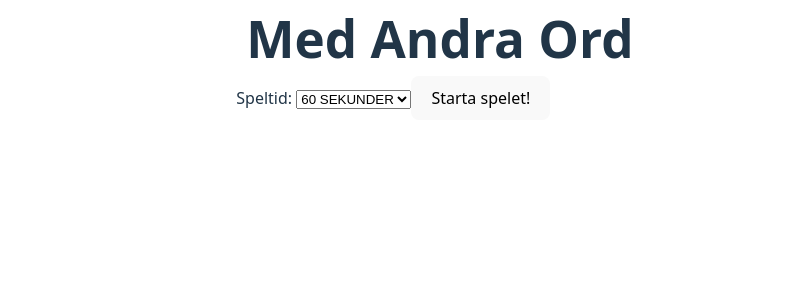
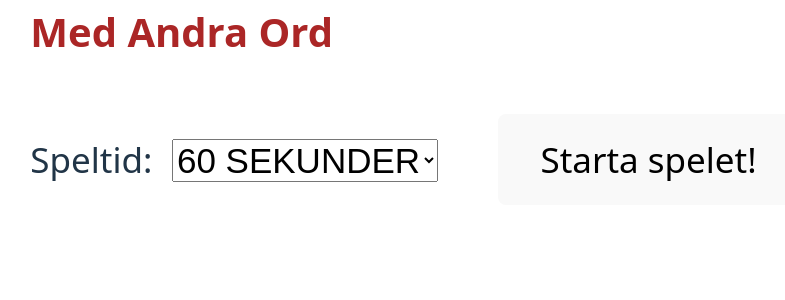
Before and after one commit to TimmyBartelius/Gissa-Ordet, a React (Vite) app: page / in a window 1280 px wide. Shown: the top 300 px of the page, without its empty margins (200-985 px from the left). Built offline with nearby package versions, Linux system fonts and the light colour scheme.

Commit message:
Spellogik

```diff
--- a/src/App.css
+++ b/src/App.css
@@ -4,4 +4,40 @@ body{
 }
 .title{
 	margin: 10px;
+	font-size: 40px;
+	color: rgb(171, 38, 38)
 }
+.time{
+	text-align: center;
+	font-size: 35px;
+	margin: 10px;
+}
+.startBtn{
+	margin: 50px;
+}
+.during-game{
+	display:flex;
+	flex-direction: column;
+	justify-self: center;
+}
+.word-display{
+	text-align: center;
+	font-size: 50px;
+	padding: 10px;
+	border: solid white 5px;
+
+}
+.time-left{
+	text-align: center;
+	font-size: 40px;
+}
+.current-score{
+	text-align: center;
+	font-size: 25px;
+}
+.correct-guess{
+	align-items: center;
+	font-size: 35px;
+	height: 150px;
+	width: 300px;
+}
--- a/src/App.jsx
+++ b/src/App.jsx
@@ -25,7 +25,7 @@ function App() {
 	};
 
 	const handleCorrectGuess = () =>{
-		setScore(prec => prev +1);
+		setScore(prev => prev +1);
 		setCurrentWord(getRandomWord());
 	};
 
@@ -54,7 +54,7 @@ function App() {
 
 			{!gameStarted && !gameOver && (<div className="time">
 			<label>Speltid: </label>
-			<select onChange={handleDurationChange} value={duration}>
+			<select className="time" onChange={handleDurationChange} value={duration}>
 				<option value={30}>30 SEKUNDER</option>
 				<option value={60}>60 SEKUNDER</option>
 			</select>
@@ -67,7 +67,8 @@ function App() {
 			<h2 className="word-display">{currentWord}</h2>
 			<p className="time-left">Tid kvar: {timeLeft} sek!</p>
 			<p className="current-score">Poäng: {score}</p>
-			<button className="correct-guess" onClick={handleCorrectGuess}>Rätt Gissat!</button>
+			<button className="correct-guess" onClick={handleCorrectGuess}>Nästa ord</button>
+			<button className="pass" onClick={handlePass}>Pass</button>
 			</div>
 		)}
 
```
Also changed, not shown: src/components/GameControls.jsx (deleted), src/components/ScoreBoard.jsx (deleted), src/components/StartScreen.jsx (deleted), src/components/Timer.jsx (deleted), src/components/WordDisplay.jsx (deleted).
